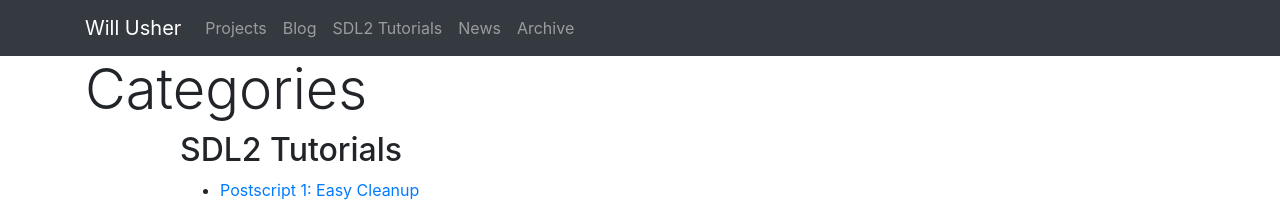
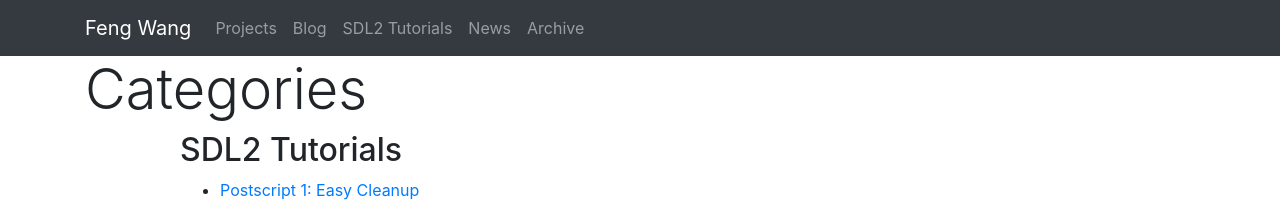
Before and after one commit to ethan0911/ethan0911.github.io_jkeyll, a Jekyll site: the page built from categories.html, in a window 1280 px wide. Shown: the top 205 px of the page. Built offline with Jekyll 4.4.1, drawn with Linux system fonts in a browser that asks for light colours; nearby versions of some CDN libraries.

Commit message:
update config

```diff
--- a/_config.yml
+++ b/_config.yml
@@ -11,10 +11,10 @@ excerpt_separator: <!--more-->
 # Themes are encouraged to use these universal variables
 # so be sure to set them if your theme uses them.
 #
-title : Will Usher
+title : Feng Wang
 author :
-  name : Will Usher
-  email : will@willusher.io
+  name : Feng Wang
+  email : fwang911@gmail.com
   github : Twinklebear
 
 # The production_url is only used when full-domain names are needed
```
